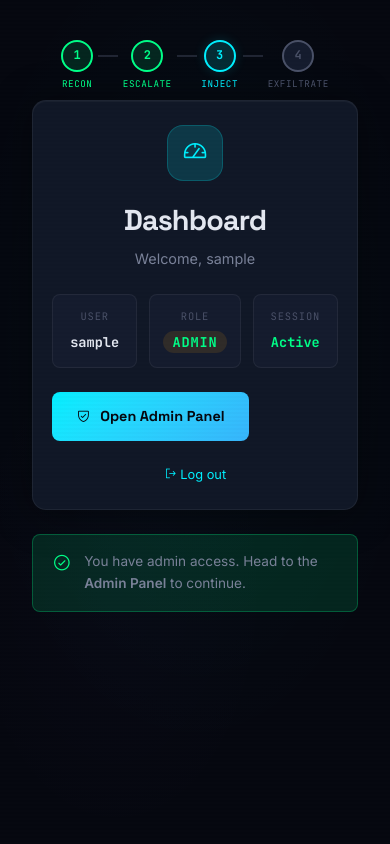
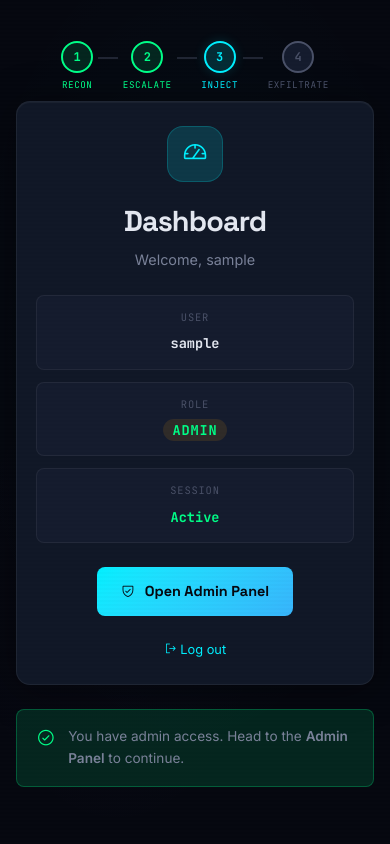
Before and after one commit to saffi907/A465-Peer-Learning-Programming_C, a Flask app: page /dashboard in a window 390 px wide. Run offline with Flask 3, Linux system fonts and the light colour scheme; the visitor is signed in with stand-in values (Sample User, id 1); some libraries are stand-ins or nearby versions.

Commit message:
rename to bypass and fix centering and alignment

```diff
--- a/static/style.css
+++ b/static/style.css
@@ -1,5 +1,5 @@
 /* ============================================================
-   VULNCHAIN // BROWSER-ONLY SOFTWARE VULNERABILITY CTF
+   BYPASS // BROWSER-ONLY SOFTWARE VULNERABILITY CTF
    Design: Tech Forward / Dark Terminal / Precision
    ============================================================ */
 
@@ -339,6 +339,10 @@ code {
     margin-top: 0.1rem;
 }
 
+.hint-banner code {
+    white-space: nowrap;
+}
+
 .hint-banner.warn {
     background: var(--amber-dim);
     border-color: rgba(245, 158, 11, 0.25);
@@ -452,6 +456,11 @@ code {
 }
 
 .btn-primary.full-width {
+    width: 100%;
+}
+
+form .btn-primary,
+form .btn-secondary {
     width: 100%;
 }
 
@@ -870,12 +879,16 @@ code {
 .flash-container {
     position: fixed;
     top: 1.5rem;
-    right: 1.5rem;
+    left: 50%;
+    transform: translateX(-50%);
     z-index: 10000;
     display: flex;
     flex-direction: column;
+    align-items: center;
     gap: 0.6rem;
     transition: opacity 0.5s;
+    width: max-content;
+    max-width: 90vw;
 }
 
 .flash-msg {
@@ -918,7 +931,8 @@ code {
     display: flex;
     flex-direction: column;
     align-items: center;
-    padding: 2rem;
+    justify-content: center;
+    padding: 2rem 2rem 4rem;
     background:
         radial-gradient(ellipse 60% 50% at 50% 40%, rgba(0, 240, 255, 0.03), transparent),
         radial-gradient(ellipse 40% 30% at 30% 70%, rgba(139, 92, 246, 0.02), transparent);
@@ -926,10 +940,17 @@ code {
 
 .stage-section {
     width: 100%;
-    max-width: 560px;
+    max-width: 480px;
     display: flex;
     flex-direction: column;
+    align-items: center;
     gap: 1.5rem;
+}
+
+.stage-section>.login-card,
+.stage-section>.dashboard-card,
+.stage-section>.hint-banner {
+    width: 100%;
 }
 
 /* ---- CARD ICON ---- */
@@ -1005,6 +1026,7 @@ code {
 /* ---- ACTION PANEL ---- */
 .action-panel {
     display: flex;
+    justify-content: center;
     gap: 0.75rem;
     flex-wrap: wrap;
 }
@@ -1025,9 +1047,17 @@ code {
     border-radius: 50%;
 }
 
-.terminal-dot.red { background: #ff5f57; }
-.terminal-dot.yellow { background: #ffbd2e; }
-.terminal-dot.green { background: #28c840; }
+.terminal-dot.red {
+    background: #ff5f57;
+}
+
+.terminal-dot.yellow {
+    background: #ffbd2e;
+}
+
+.terminal-dot.green {
+    background: #28c840;
+}
 
 /* ---- ANNOUNCEMENT (Admin SSTI) ---- */
 .announcement-input {
@@ -1303,6 +1333,10 @@ code {
 
 /* ---- RESPONSIVE ---- */
 @media (max-width: 600px) {
+    .layout {
+        padding: 1.5rem 1rem 3rem;
+    }
+
     .page-center {
         padding: 1rem;
     }
@@ -1313,6 +1347,10 @@ code {
         padding: 1.5rem 1.2rem;
     }
 
+    .stage-section {
+        max-width: 100%;
+    }
+
     .tracker-line-h {
         width: 20px;
     }
@@ -1321,6 +1359,10 @@ code {
         font-size: 0.58rem;
     }
 
+    .info-grid {
+        grid-template-columns: 1fr;
+    }
+
     .recap-card {
         flex-direction: column;
         gap: 0.5rem;
```
